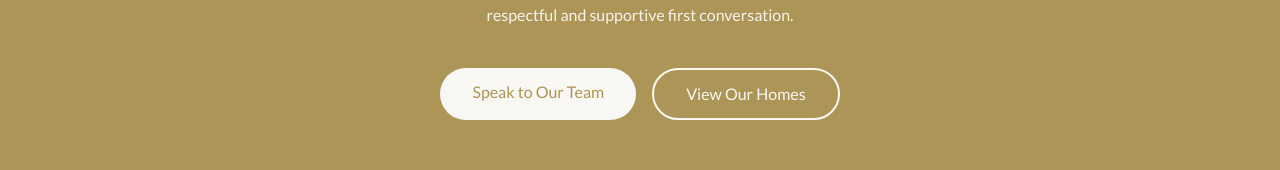
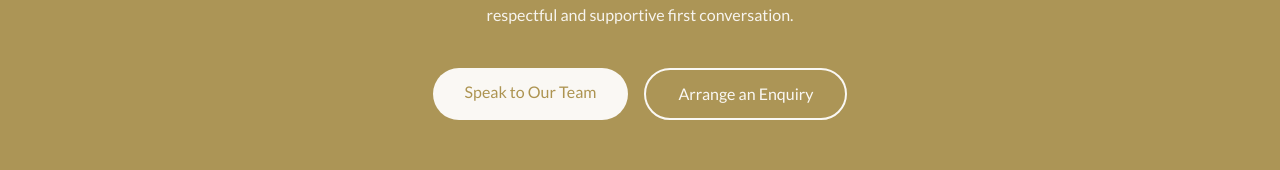
Before and after one commit to Oluwashina/Terebinth-Limited, a Next.js app: page /admissions in a window 1280 px wide. Shown: the part 4573-4743 px from the top of the page. Built offline with nearby package versions, Linux system fonts and the light colour scheme.

Commit message:
feat: Update button labels and add General Enquiry option in ContactSection

```diff
--- a/app/about/page.tsx
+++ b/app/about/page.tsx
@@ -162,7 +162,7 @@ export default function AboutPage() {
                 variant: 'solid',
               },
               {
-                label: 'View Our Homes',
+                label: 'Discuss care Needs',
                 href: '/our-homes',
                 variant: 'outline',
               },
--- a/app/admissions/page.tsx
+++ b/app/admissions/page.tsx
@@ -166,8 +166,8 @@ export default function AdmissionsPage() {
             variant: 'solid',
             },
             {
-            label: 'View Our Homes',
-            href: '/our-homes',
+            label: 'Arrange an Enquiry',
+            href: '/contact',
                 variant: 'outline',
                 },
             ]}
--- a/components/ContactSection.tsx
+++ b/components/ContactSection.tsx
@@ -192,6 +192,7 @@ export default function ContactSection() {
                   <option value="redbricks">Redbricks Care Home (Thornton-Cleveleys)</option>
                   <option value="watson">Watson House Rest Home (Blackpool)</option>
                   <option value="mariners">Mariners Court Care Home (Fleetwood)</option>
+                  <option value="general">General Enquiry</option>
                 </select>
               </div>
 
--- a/components/HomeDetailsSection.tsx
+++ b/components/HomeDetailsSection.tsx
@@ -125,17 +125,15 @@ export default function HomeDetailsSection({
     <section className={`${backgroundColor} py-16 sm:py-20 lg:py-20 px-6 sm:px-12 lg:px-20`}>
       <div className="max-w-7xl mx-auto">
         <div className={`grid grid-cols-1 lg:grid-cols-2 gap-12 lg:gap-16 items-center ${imagePosition === 'right' ? 'lg:grid-cols-2' : ''}`}>
-          {imagePosition === 'left' ? (
-            <>
-              {imageCol}
-              {contentCol}
-            </>
-          ) : (
-            <>
-              {contentCol}
-              {imageCol}
-            </>
-          )}
+           {/* Image Column */}
+        <div className={imagePosition === 'right' ? 'lg:order-2' : ''}>
+          {imageCol}
+        </div>
+
+        {/* Content Column */}
+        <div className={imagePosition === 'right' ? 'lg:order-1' : ''}>
+          {contentCol}
+        </div>
         </div>
       </div>
     </section>
```
